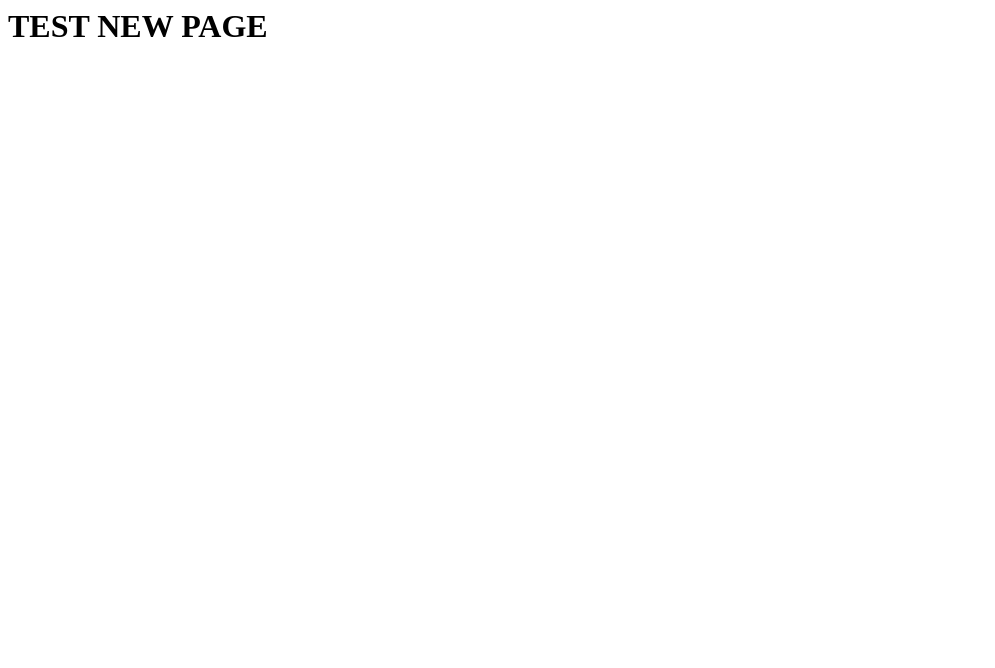
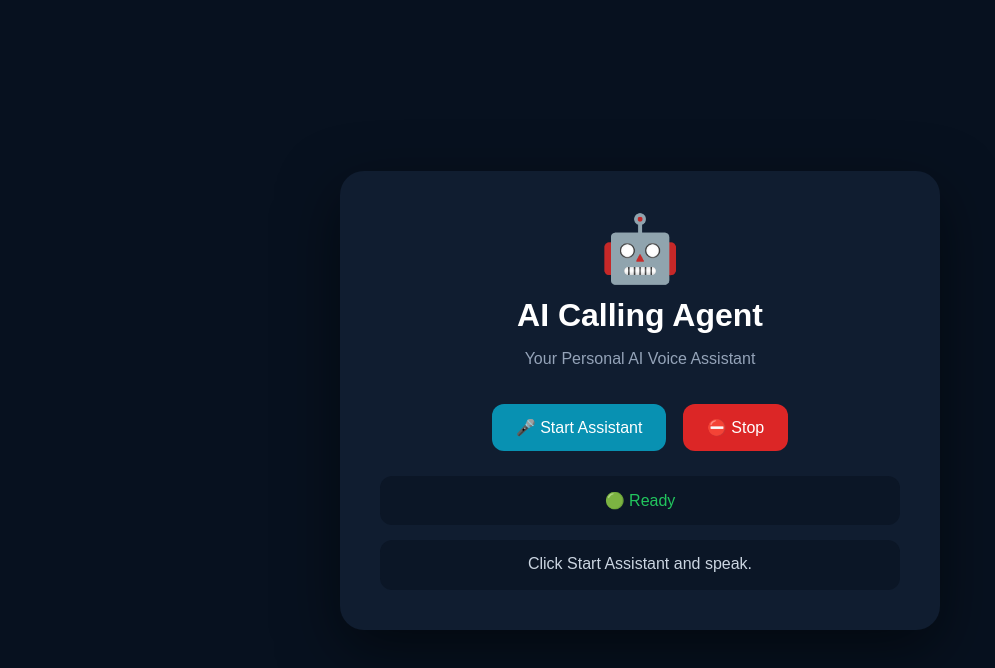
Before and after one commit to sherkhanesamarth24-alt/ai-call-agent, a plain HTML site: page index.html in a window 1280 px wide. Shown: the whole page, without its empty margins (0-995 px from the left). Drawn offline with Linux system fonts and the light colour scheme.

Commit message:
Add files via upload

```diff
--- a/index.html
+++ b/index.html
@@ -1 +1,231 @@
-<h1>TEST NEW PAGE</h1>
+<!DOCTYPE html>
+<html lang="en">
+<head>
+  <meta charset="UTF-8">
+  <meta name="viewport" content="width=device-width, initial-scale=1.0">
+
+  <title>AI Calling Agent</title>
+
+  <style>
+    * {
+      box-sizing: border-box;
+    }
+
+    body {
+      margin: 0;
+      min-height: 100vh;
+      font-family: Arial, sans-serif;
+      background: #07111f;
+      color: white;
+      display: flex;
+      justify-content: center;
+      align-items: center;
+    }
+
+    .card {
+      width: 90%;
+      max-width: 600px;
+      padding: 40px;
+      background: #101d30;
+      border-radius: 24px;
+      text-align: center;
+      box-shadow: 0 20px 60px rgba(0,0,0,.5);
+    }
+
+    .robot {
+      font-size: 65px;
+    }
+
+    h1 {
+      font-size: 32px;
+      margin: 10px 0;
+    }
+
+    p {
+      color: #94a3b8;
+    }
+
+    button {
+      padding: 14px 24px;
+      margin: 20px 6px 0;
+      border: none;
+      border-radius: 12px;
+      color: white;
+      font-size: 16px;
+      cursor: pointer;
+      background: #0891b2;
+    }
+
+    #stop {
+      background: #dc2626;
+    }
+
+    #status {
+      margin-top: 25px;
+      padding: 15px;
+      border-radius: 12px;
+      background: #0b1626;
+      color: #22c55e;
+    }
+
+    #message {
+      margin-top: 15px;
+      padding: 15px;
+      border-radius: 12px;
+      background: #0b1626;
+      color: #cbd5e1;
+      min-height: 50px;
+    }
+  </style>
+</head>
+
+<body>
+
+  <div class="card">
+
+    <div class="robot">🤖</div>
+
+    <h1>AI Calling Agent</h1>
+
+    <p>Your Personal AI Voice Assistant</p>
+
+    <button onclick="startAssistant()">🎤 Start Assistant</button>
+
+    <button id="stop" onclick="stopAssistant()">⛔ Stop</button>
+
+    <div id="status">🟢 Ready</div>
+
+    <div id="message">
+      Click Start Assistant and speak.
+    </div>
+
+  </div>
+
+  <script>
+
+    let recognition;
+
+    function startAssistant() {
+
+      if (!("webkitSpeechRecognition" in window)) {
+        document.getElementById("status").innerText =
+          "❌ Speech recognition is not supported";
+        return;
+      }
+
+      recognition = new webkitSpeechRecognition();
+
+      recognition.lang = "en-IN";
+      recognition.continuous = false;
+      recognition.interimResults = false;
+
+      document.getElementById("status").innerText =
+        "🎤 Listening...";
+
+      document.getElementById("message").innerText =
+        "Speak now...";
+
+      recognition.start();
+
+      recognition.onresult = async function(event) {
+
+        const text =
+          event.results[0][0].transcript;
+
+        document.getElementById("message").innerText =
+          "You: " + text;
+
+        document.getElementById("status").innerText =
+          "🤖 AI is thinking...";
+
+        try {
+
+          const response = await fetch("/api/chat", {
+
+            method: "POST",
+
+            headers: {
+              "Content-Type": "application/json"
+            },
+
+            body: JSON.stringify({
+              message: text
+            })
+
+          });
+
+          const data = await response.json();
+
+          if (!response.ok) {
+            throw new Error(data.error || "AI response failed");
+          }
+
+          document.getElementById("message").innerText =
+            "AI: " + data.reply;
+
+          document.getElementById("status").innerText =
+            "🔊 AI speaking...";
+
+          const speech =
+            new SpeechSynthesisUtterance(data.reply);
+
+          speech.lang = "en-IN";
+          speech.rate = 1;
+          speech.pitch = 1;
+
+          speech.onend = function() {
+
+            document.getElementById("status").innerText =
+              "🟢 Ready";
+
+          };
+
+          speechSynthesis.speak(speech);
+
+        } catch (error) {
+
+          console.error(error);
+
+          document.getElementById("status").innerText =
+            "❌ AI Error";
+
+          document.getElementById("message").innerText =
+            error.message;
+
+        }
+
+      };
+
+      recognition.onerror = function(event) {
+
+        document.getElementById("status").innerText =
+          "❌ Microphone Error";
+
+        document.getElementById("message").innerText =
+          event.error;
+
+      };
+
+    }
+
+
+    function stopAssistant() {
+
+      if (recognition) {
+        recognition.stop();
+      }
+
+      speechSynthesis.cancel();
+
+      document.getElementById("status").innerText =
+        "⛔ Stopped";
+
+      document.getElementById("message").innerText =
+        "Assistant stopped.";
+
+    }
+
+  </script>
+
+</body>
+</html>
```
